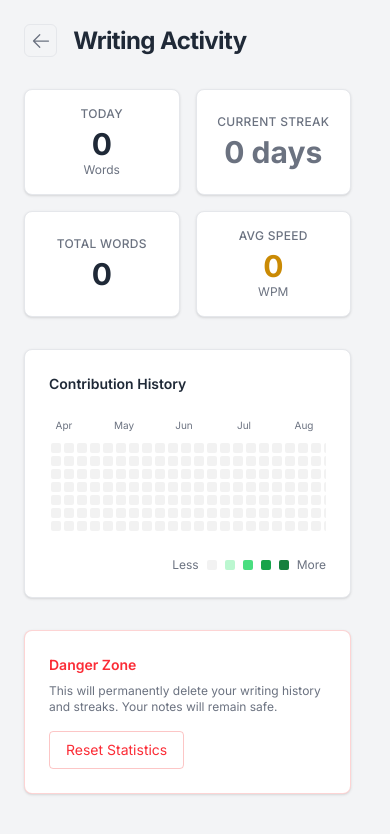
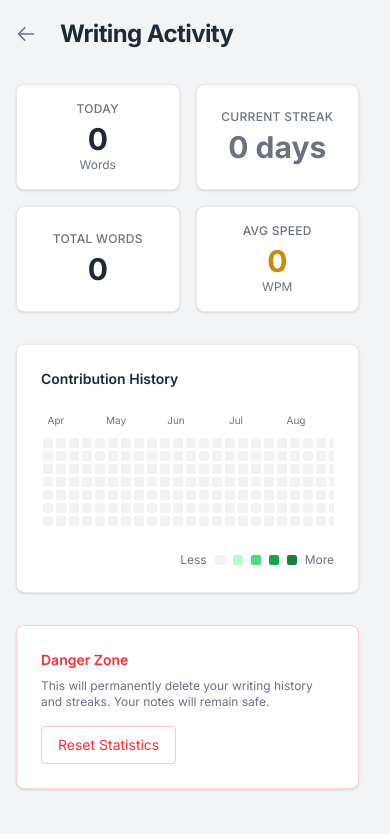
Before and after one commit to jacobslabs/brainlog, a React (Vite) app: page /stats in a window 390 px wide. Shown: the top 834 px of the page. Built offline with nearby package versions, Linux system fonts and the light colour scheme; no server answers.

Commit message:
style: unify layout max-widths, paddings, and back buttons across all pages

```diff
--- a/src/components/Layout.jsx
+++ b/src/components/Layout.jsx
@@ -83,6 +83,19 @@ export default function Layout({
                     {/* Header */}
                     <div className="flex justify-between items-start mb-6 pb-4" style={{ borderBottom: '1px solid var(--border-color)' }}>
                         <div className="flex-grow min-w-0 w-full text-center md:text-left md:pr-4">
+                            <div className="flex items-center justify-center md:justify-start gap-1 md:gap-2">
+                                {isTrash && (
+                                    <button
+                                        onClick={() => onNavigate('root')}
+                                        className="p-2 -ml-2 md:-ml-4 rounded-full transition-all cursor-pointer hover:bg-neutral-500/10"
+                                        style={{ color: 'var(--text-muted)' }}
+                                        title="Back to Home"
+                                    >
+                                        <svg xmlns="http://www.w3.org/2000/svg" fill="none" viewBox="0 0 24 24" strokeWidth={2} stroke="currentColor" className="w-5 h-5">
+                                            <path strokeLinecap="round" strokeLinejoin="round" d="M10.5 19.5L3 12m0 0l7.5-7.5M3 12h18" />
+                                        </svg>
+                                    </button>
+                                )}
                                 <h1
                                     onClick={() => onNavigate('root')}
                                     className="text-2xl md:text-3xl font-bold tracking-tight cursor-pointer hover:opacity-80"
@@ -90,6 +103,7 @@ export default function Layout({
                                 >
                                     BrainLog
                                 </h1>
+                            </div>
                             {/* Breadcrumbs */}
                             <div className="overflow-x-auto whitespace-nowrap scrollbar-hide w-full mask-linear-right">
                                 <div className="flex items-center justify-center md:justify-start text-sm mt-2 pb-1">
--- a/src/pages/SettingsPage.jsx
+++ b/src/pages/SettingsPage.jsx
@@ -52,14 +52,18 @@ export default function SettingsPage() {
 
     return (
         <div
-            className="flex flex-col items-center min-h-screen p-6"
+            className="flex flex-col items-center min-h-screen pb-24 md:pb-12 md:p-12"
             style={{ backgroundColor: 'var(--bg-body)', color: 'var(--text-main)' }}
         >
-            <div className="w-full max-w-2xl">
+            <div className="w-full max-w-3xl px-4 pt-4 md:px-0 md:pt-0">
 
                 {/* Header */}
                 <div className="flex items-center gap-4 mb-8">
-                    <button onClick={() => navigate(-1)} className="p-2 -ml-2 rounded-full transition-all" style={{ color: 'var(--text-muted)' }}>
+                    <button
+                        onClick={() => navigate(-1)}
+                        className="p-2 -ml-2 rounded-full transition-all cursor-pointer hover:bg-neutral-500/10"
+                        style={{ color: 'var(--text-muted)' }}
+                    >
                         <svg xmlns="http://www.w3.org/2000/svg" fill="none" viewBox="0 0 24 24" strokeWidth={2} stroke="currentColor" className="w-5 h-5">
                             <path strokeLinecap="round" strokeLinejoin="round" d="M10.5 19.5L3 12m0 0l7.5-7.5M3 12h18" />
                         </svg>
--- a/src/pages/StatsPage.jsx
+++ b/src/pages/StatsPage.jsx
@@ -62,19 +62,20 @@ export default function StatsPage() {
 
     return (
         <div
-            className="flex flex-col items-center min-h-screen p-6 md:p-12"
+            className="flex flex-col items-center min-h-screen pb-24 md:pb-12 md:p-12"
             style={{ backgroundColor: 'var(--bg-body)', color: 'var(--text-main)' }}
         >
-            <div className="w-full max-w-4xl">
+            <div className="w-full max-w-3xl px-4 pt-4 md:px-0 md:pt-0">
 
                 {/* Header */}
                 <div className="flex items-center gap-4 mb-8">
                     <button
                         onClick={() => navigate(-1)}
-                        className="icon-btn p-2 rounded-full"
+                        className="p-2 -ml-2 rounded-full transition-all cursor-pointer hover:bg-neutral-500/10"
+                        style={{ color: 'var(--text-muted)' }}
                         title="Back"
                     >
-                        <svg xmlns="http://www.w3.org/2000/svg" fill="none" viewBox="0 0 24 24" strokeWidth={1.5} stroke="currentColor" className="w-5 h-5">
+                        <svg xmlns="http://www.w3.org/2000/svg" fill="none" viewBox="0 0 24 24" strokeWidth={2} stroke="currentColor" className="w-5 h-5">
                             <path strokeLinecap="round" strokeLinejoin="round" d="M10.5 19.5L3 12m0 0l7.5-7.5M3 12h18" />
                         </svg>
                     </button>
```
Lines whose indentation alone changed are shown as unchanged.
